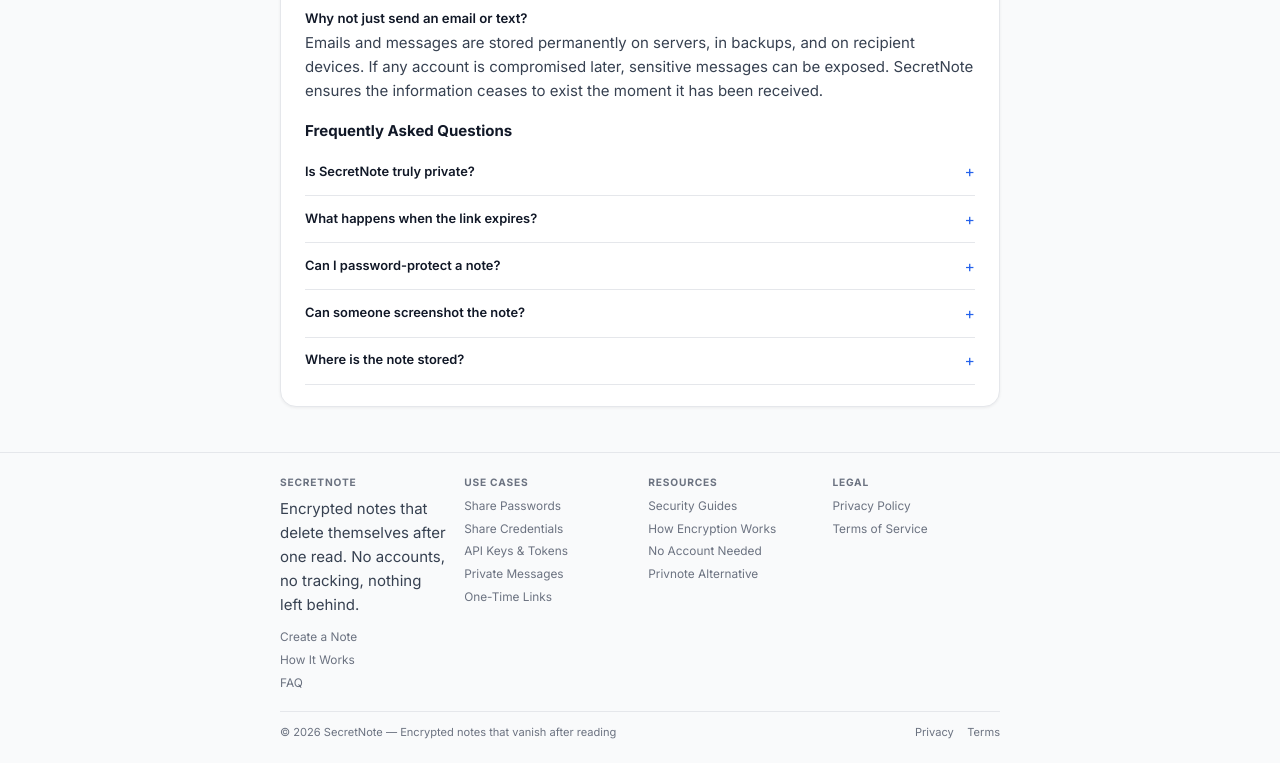
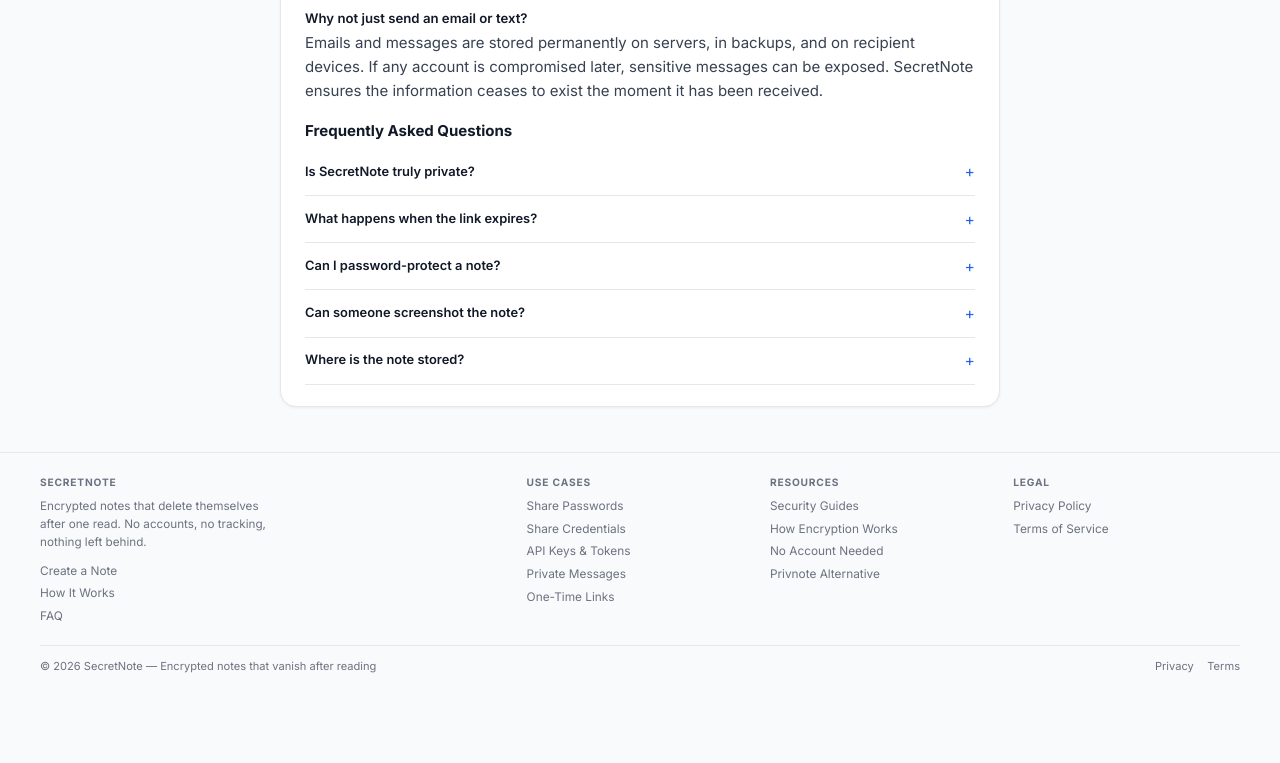
Before and after one commit to cyberinc101-stack/secretnote, a plain HTML site: page index.html in a window 1280 px wide. Shown: the part 1050-1813 px from the top of the page. After the commit the page ends 1747 px from the top, so only its background shows below. Drawn offline with Linux system fonts and the light colour scheme.

Commit message:
Widen footer to fill more of the page on desktop

```diff
--- a/css/layout.css
+++ b/css/layout.css
@@ -251,11 +251,16 @@
 
 /* FOOTER */
 .site-footer { border-top: 1px solid var(--border); background: var(--surface2); padding: 1.4rem 1.25rem; transition: background var(--transition); }
-.footer-inner { max-width: var(--max-w); margin: 0 auto; display: grid; grid-template-columns: repeat(auto-fit, minmax(130px,1fr)); gap: 1.1rem; margin-bottom: 1rem; }
+.footer-inner { max-width: 1200px; margin: 0 auto; display: grid; grid-template-columns: repeat(auto-fit, minmax(130px,1fr)); gap: 1.1rem; margin-bottom: 1rem; }
+.footer-col-brand { grid-column: span 2; min-width: 220px; }
 .footer-col-title { font-size: .68rem; font-weight: 700; text-transform: uppercase; letter-spacing: .08em; color: var(--text-muted); margin-bottom: .45rem; }
+.footer-blurb { font-size: .78rem; color: var(--text-muted); line-height: 1.55; margin: 0 0 .7rem; max-width: 230px; }
 .footer-col a { display: block; color: var(--text-muted); font-size: .79rem; margin-bottom: .25rem; }
 .footer-col a:hover { color: var(--text); text-decoration: none; }
-.footer-bottom { max-width: var(--max-w); margin: 0 auto; border-top: 1px solid var(--border); padding-top: .8rem; display: flex; flex-wrap: wrap; justify-content: space-between; align-items: center; gap: .55rem; font-size: .74rem; color: var(--text-muted); }
+@media (max-width: 600px) {
+  .footer-col-brand { grid-column: span 1; }
+}
+.footer-bottom { max-width: 1200px; margin: 0 auto; border-top: 1px solid var(--border); padding-top: .8rem; display: flex; flex-wrap: wrap; justify-content: space-between; align-items: center; gap: .55rem; font-size: .74rem; color: var(--text-muted); }
 .footer-legal { display: flex; gap: .9rem; }
 .footer-legal a { color: var(--text-muted); }
 .footer-legal a:hover { color: var(--text); }
```
